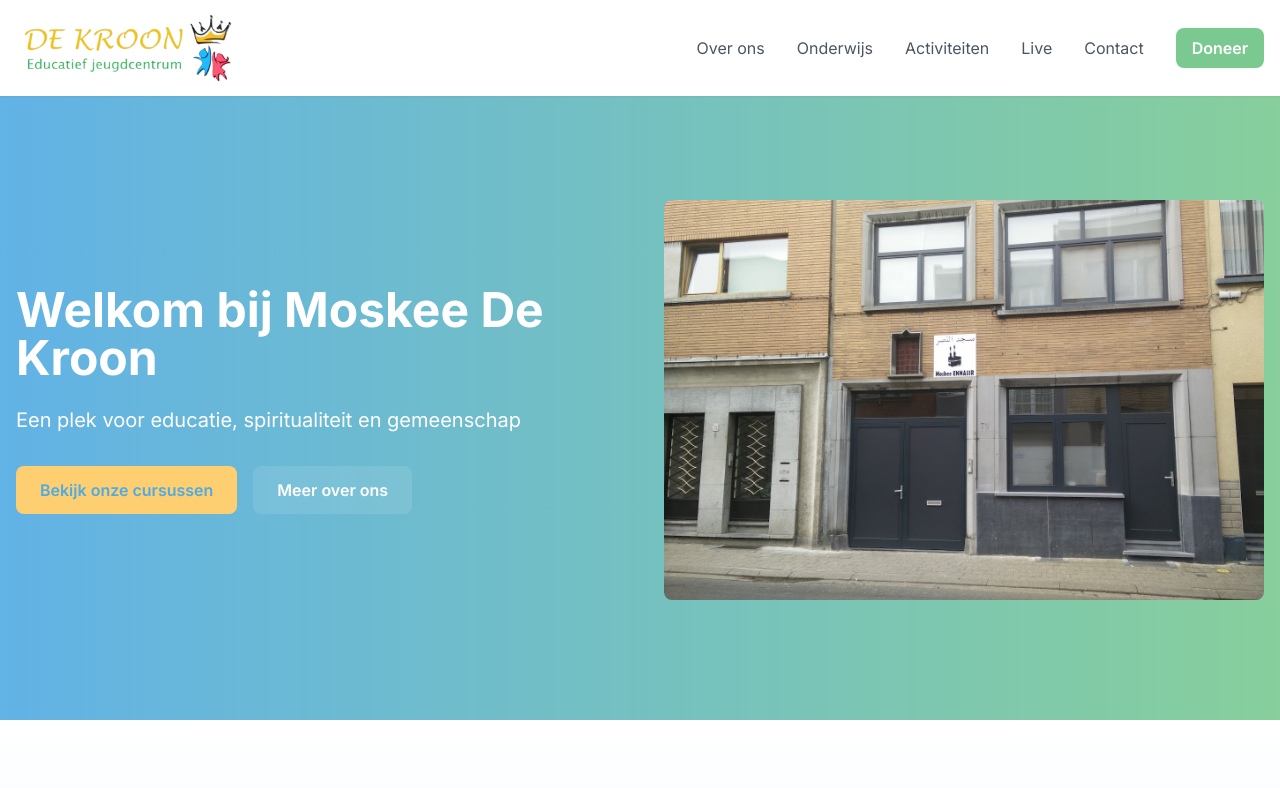
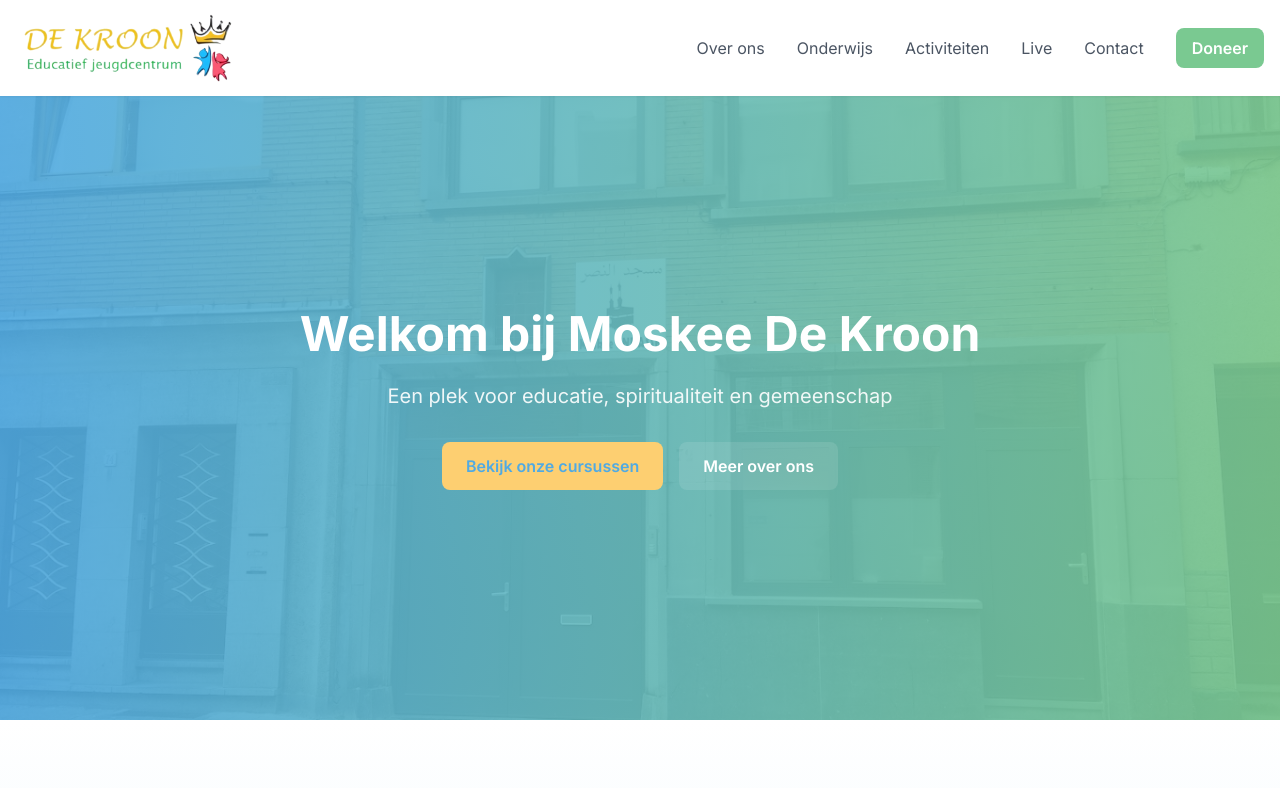
Before and after one commit to nabil-ziani/de-kroon, a Next.js app: page / in a window 1280 px wide. Shown: the top 788 px of the page. Built offline with nearby package versions, Linux system fonts and the light colour scheme.

Commit message:
add bg-image in hero

```diff
--- a/components/hero.tsx
+++ b/components/hero.tsx
@@ -3,21 +3,32 @@ import Image from 'next/image';
 
 export default function Hero() {
     return (
-        <div className="relative min-h-[80vh] flex items-center">
-            {/* Gradient Background */}
-            <div className="absolute inset-0 bg-gradient-to-r from-blue to-green opacity-90" />
+        <div className="relative min-h-[80vh]">
+            {/* Background Image */}
+            <div className="absolute inset-0">
+                <Image
+                    src="/images/mosque.jpg"
+                    alt="Moskee De Kroon"
+                    fill
+                    className="object-cover"
+                    priority
+                />
+            </div>
+
+            {/* Overlay */}
+            <div className="absolute inset-0 bg-gradient-to-r from-blue/90 to-green/90" />
 
             {/* Content */}
-            <div className="container mx-auto px-4 relative z-10">
-                <div className="grid md:grid-cols-2 gap-12 items-center">
-                    <div className="text-white">
+            <div className="relative z-10 container mx-auto px-4 h-full">
+                <div className="flex items-center justify-center min-h-[80vh]">
+                    <div className="text-center text-white max-w-3xl">
                         <h1 className="text-5xl font-bold mb-6">
                             Welkom bij Moskee De Kroon
                         </h1>
-                        <p className="text-xl mb-8 text-blue-50">
+                        <p className="text-xl mb-8 text-white/90">
                             Een plek voor educatie, spiritualiteit en gemeenschap
                         </p>
-                        <div className="flex flex-wrap gap-4">
+                        <div className="flex flex-wrap gap-4 justify-center">
                             <Link
                                 href="/courses"
                                 className="bg-yellow text-blue px-6 py-3 rounded-lg font-semibold hover:opacity-90 transition-colors"
@@ -32,19 +43,6 @@ export default function Hero() {
                             </Link>
                         </div>
                     </div>
-
-                    <div className="hidden md:block">
-                        {/* Placeholder voor een mooie moskee illustratie of foto */}
-                        <div className="relative h-[400px] w-full rounded-lg overflow-hidden">
-                            <Image
-                                src="/images/mosque.jpg"
-                                alt="Moskee De Kroon"
-                                fill
-                                className="object-cover"
-                                priority
-                            />
-                        </div>
-                    </div>
                 </div>
             </div>
         </div>
```
